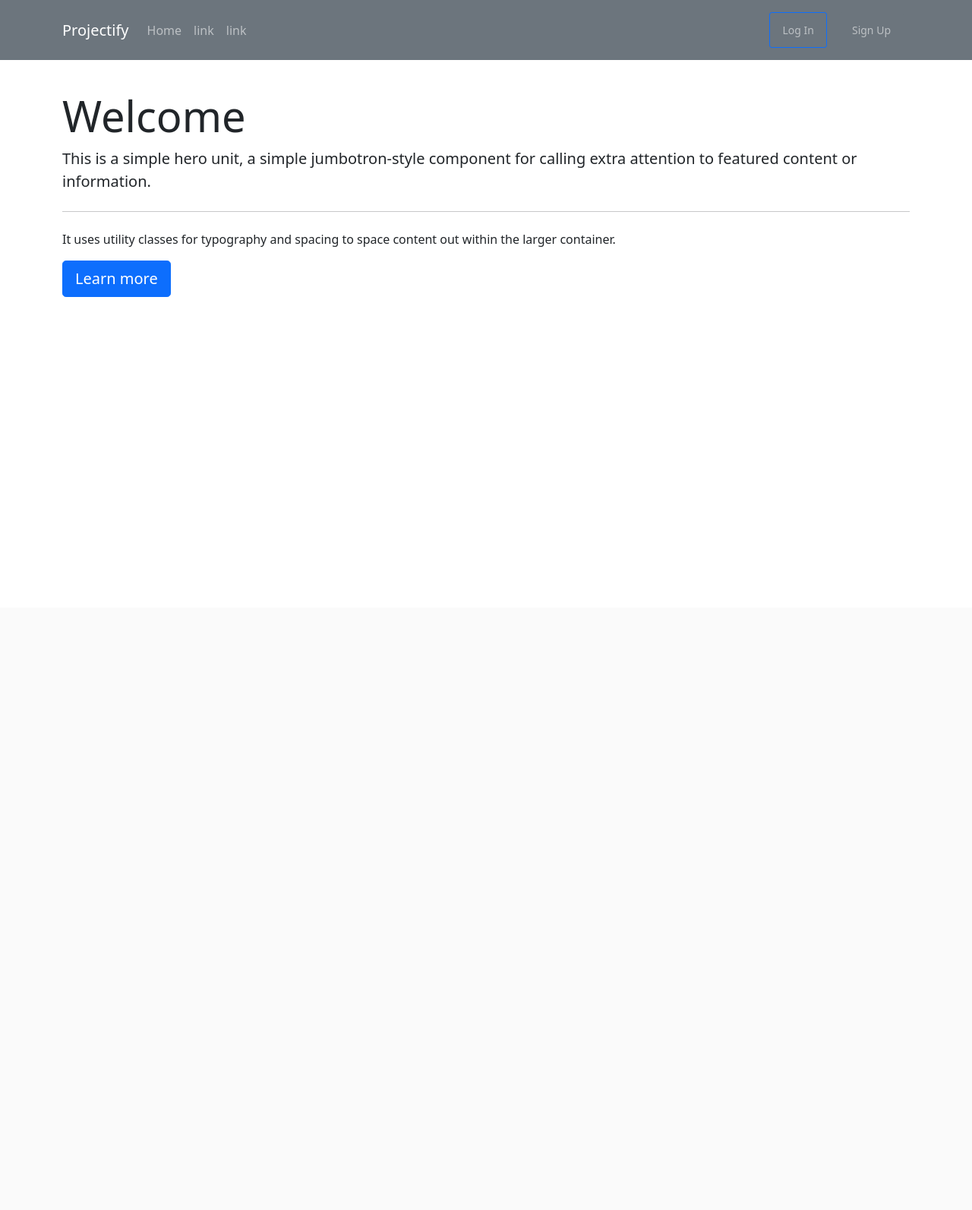
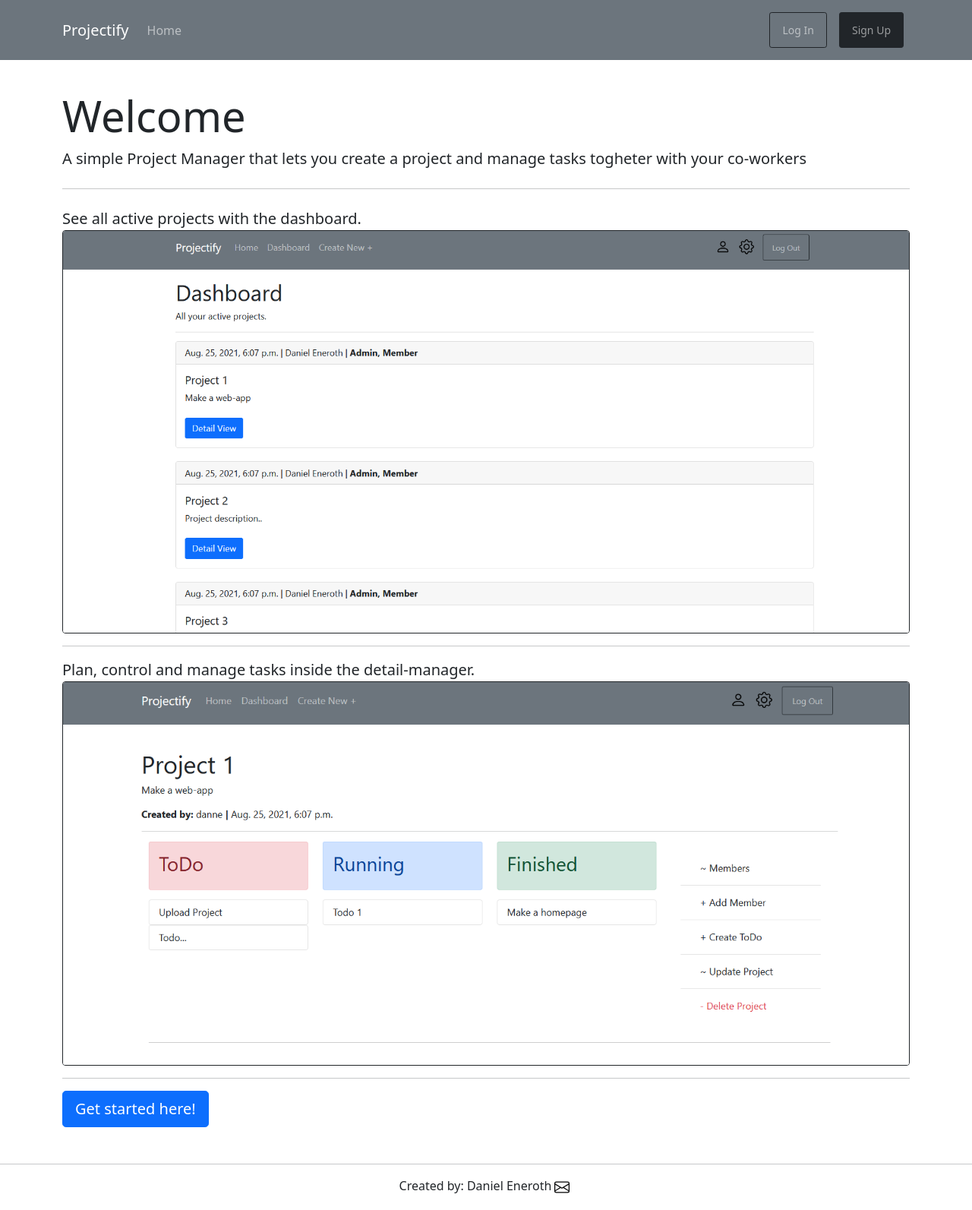
Before and after one commit to eneeroth/projectmanager-app, a Django app: page / in a window 1280 px wide. Shown: the whole page at 76% size. Before the commit the page ends 391 px from the top, so only its background shows below. Run offline with Django 3.2, Linux system fonts and the light colour scheme.

Commit message:
styled forms, added footer, homepage and fixed a profile pic bug

```diff
--- a/accounts/forms.py
+++ b/accounts/forms.py
@@ -24,7 +24,7 @@ class UserChangeForm(ModelForm):
 
         widgets = {
             'username': forms.TextInput(attrs={'class': 'form-control mb-3',}),
-            'profile_pic': forms.FileInput(attrs={'class': 'form-control mb-3',}),
+            # 'profile_pic': forms.FileInput(attrs={'class': 'form-control mb-3',}),
             'bio_text': forms.Textarea(attrs={'class': 'form-control mb-3',}),
             'first_name': forms.TextInput(attrs={'class': 'form-control mb-3',}),
             'last_name': forms.TextInput(attrs={'class': 'form-control mb-3',}),
--- a/templates/accounts/account_profile.html
+++ b/templates/accounts/account_profile.html
@@ -23,7 +23,7 @@
         {% comment %} <img src="{% static 'images/people.svg' %}" width="25" height="25" alt="email">
         {{ requested_profile.active_projects }} {% endcomment %}
         <hr>
-        <h6>About Me</h6>
+        <h6 class="fw-bold">About Me</h6>
         <p>{{ requested_profile.bio_text }}</p>
 
 
--- a/templates/base.html
+++ b/templates/base.html
@@ -37,21 +37,21 @@
           <li class="nav-item">
             <a class="nav-link" aria-current="page" href="{% url 'home' %}">Home</a>
           </li>
-          <li class="nav-item">
+          {% comment %} <li class="nav-item">
             <a class="nav-link" href="#">link</a>
           </li>
           <li class="nav-item">
             <a class="nav-link" href="#">link</a>
-          </li>
+          </li> {% endcomment %}
         </ul>
         <ul class="navbar-nav ms-auto mb-auto mb-lg-auto">
           <form class="d-inline-flex p-2">
-            <button class="btn btn-sm btn-outline-primary" type="button"><a class="nav-link"
+            <button class="btn btn-sm btn-outline-dark" type="button"><a class="nav-link"
                 href="{% url 'login' %}">Log In</a></button>
           </form>
 
           <form class="d-inline-flex p-2">
-            <button class="btn btn-sm btn-outline-secondary" type="button"><a class="nav-link"
+            <button class="btn btn-sm btn-dark" type="button"><a class="nav-link"
                 href="{% url 'signup' %}">Sign Up</a></button>
           </form>
         </ul>
@@ -73,7 +73,7 @@
                   <a class="nav-link" href="{% url 'project_list' %}">Dashboard</a>
                 </li>
                 <li class="nav-item">
-                  <a class="nav-link" href="{% url 'project_create' %}">Create New</a>
+                  <a class="nav-link" href="{% url 'project_create' %}">Create New +</a>
                 </li>
               </ul>
             </div>
@@ -105,6 +105,13 @@
     </main>
   </div>
 
+  <hr/>
+  <footer>
+    <center>
+    <p>Created by: Daniel Eneroth<a href="mailto:danieleneroth@gmail.com"><img class="m-1" src="{% static 'images/envelope.svg'%}" alt="mail" width="20" height="20"></a></p>
+    </center>
+  </footer>
+
 
   <!-- Optional JavaScript; choose one of the two! -->
 
--- a/templates/home.html
+++ b/templates/home.html
@@ -1,15 +1,30 @@
 {% extends 'base.html' %}
+{% load static %}
 {% block title %}Home{% endblock title %}
 
 {% block content %}
-<br/>
+<br />
 <div class="jumbotron">
-    <h1 class="display-4">Welcome</h1>
-    <p class="lead">This is a simple hero unit, a simple jumbotron-style component for calling extra attention to featured content or information.</p>
-    <hr class="my-4">
-    <p>It uses utility classes for typography and spacing to space content out within the larger container.</p>
-    <p class="lead">
-      <a class="btn btn-primary btn-lg" href="#" role="button">Learn more</a>
-    </p>
-  </div>
+  <h1 class="display-4">Welcome</h1>
+  <p class="lead">A simple Project Manager that lets you create a project and manage tasks togheter with your co-workers
+  </p>
+  <hr class="my-4">
+  <p class="lead">See all active projects with the dashboard.
+    <img src="{% static 'images/list_projects.png' %}" alt="List-Project" class="img-fluid border border-dark rounded">
+  </p>
+  <hr />
+  <p class="lead">Plan, control and manage tasks inside the detail-manager.
+    <img src="{% static 'images/detail_project.png' %}" alt="detail-Project"
+      class="img-fluid border border-dark rounded">
+  </p>
+  <hr />
+  {% comment %} <p class="lead">Plan, control and manage tasks inside the detail-manager.
+    <img src="{% static 'images/detail_project.png' %}" alt="detail-Project"
+      class="img-fluid border border-dark rounded">
+  </p>
+  <hr /> {% endcomment %}
+  <p class="lead">
+    <a class="btn btn-primary btn-lg" href="{% url 'signup' %}" role="button">Get started here!</a>
+  </p>
+</div>
 {% endblock content %}
--- a/templates/projects/project_add_member.html
+++ b/templates/projects/project_add_member.html
@@ -7,7 +7,7 @@
 <h1>Members</h1>
 <hr/>
 
-<form method="post" action="">
+<form method="post" action="" class="fw-bold">
     {% csrf_token %}
     {{ form|crispy }}
     <br/>
--- a/templates/projects/project_create.html
+++ b/templates/projects/project_create.html
@@ -5,7 +5,7 @@
 {% block content %}
 <h1>Create New Project</h1>
 
-<form method="post" action="">
+<form method="post" action="" class="fw-bold">
     {% csrf_token %}
     {{ form|crispy }}
     <br/>
--- a/templates/projects/project_delete.html
+++ b/templates/projects/project_delete.html
@@ -7,7 +7,7 @@
 <br/>
 <h1>Are you sure you want to delete "{{ project.title_project }}"?</h1>
 
-<form action="" method="post">
+<form action="" method="post" class="fw-bold">
     {% csrf_token %}
     {{ form|crispy }}
     <br/>
--- a/templates/projects/project_update.html
+++ b/templates/projects/project_update.html
@@ -6,7 +6,7 @@
 <br/>
 <h1>Create New Project</h1>
 
-<form method="post" action="">
+<form method="post" action="" class="fw-bold">
     {% csrf_token %}
     {{ form|crispy }}
     <br/>
--- a/templates/projects/todos/todo_create.html
+++ b/templates/projects/todos/todo_create.html
@@ -11,7 +11,7 @@
 <hr>
 <br/>
 </center>
-    <form action="" method="post">
+    <form action="" method="post" class="fw-bold">
         {% csrf_token %}
         {{ form.title_todo|as_crispy_field }}
         {{ form.description_todo|as_crispy_field }}
--- a/templates/projects/todos/todo_delete.html
+++ b/templates/projects/todos/todo_delete.html
@@ -7,7 +7,7 @@
 <br/>
 <h1>Are you sure you want to delete "{{ todo.title_todo }}"?</h1>
 
-<form action="" method="post">
+<form action="" method="post" class="fw-bold">
     {% csrf_token %}
     {{ form|crispy }}
     <br/>
--- a/templates/projects/todos/todo_update.html
+++ b/templates/projects/todos/todo_update.html
@@ -23,7 +23,7 @@
         </div>
 
     <div class="col-sm">
-    <form action="" method="post">
+    <form action="" method="post" class="fw-bold">
         {% csrf_token %}
         <div class="row">
             <div class="col-6">
--- a/templates/registration/login.html
+++ b/templates/registration/login.html
@@ -6,7 +6,7 @@
 {% block content %}
     <br/>
     <div style="width: 450px;  margin: 0 auto; padding: 10px;">
-        <form method="post">
+        <form method="post" class="fw-bold">
             {% csrf_token %}
             {{ form|crispy }}
             <br/>
--- a/templates/registration/signup.html
+++ b/templates/registration/signup.html
@@ -4,7 +4,7 @@
 
 {% block content %}
     <div style="width: 450px;  margin: 0 auto; padding: 10px;">
-        <form method="post">
+        <form method="post" class="fw-bold">
             {% csrf_token %}
             {{ form|crispy }}
             <br/>
```
Also changed, not shown: templates/accounts/edit_account.html (+5 -5 lines), db.sqlite3, media/images/profiles/bild1.png (deleted), media/images/profiles/bild2.jpg (deleted), media/images/profiles/bild5.jpg (added), static/images/detail_project.PNG (added), static/images/list_projects.PNG (added).
